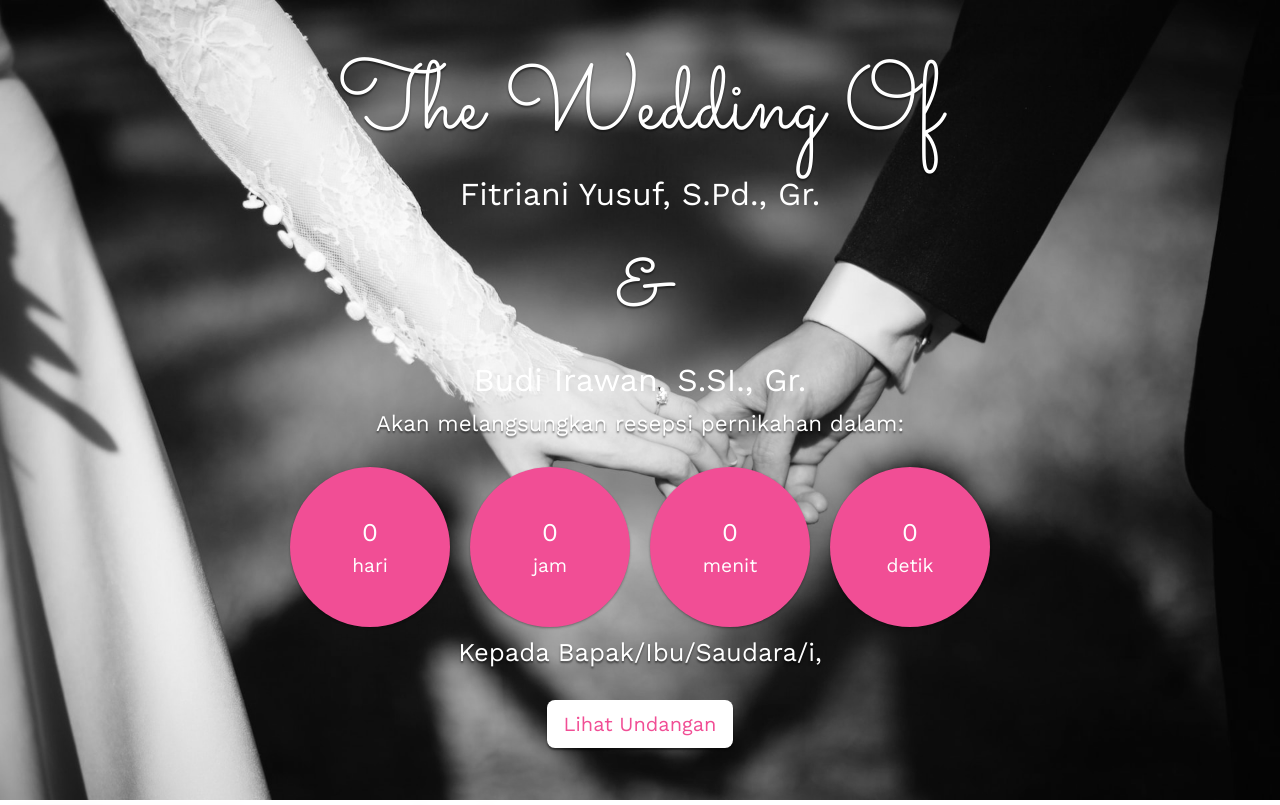
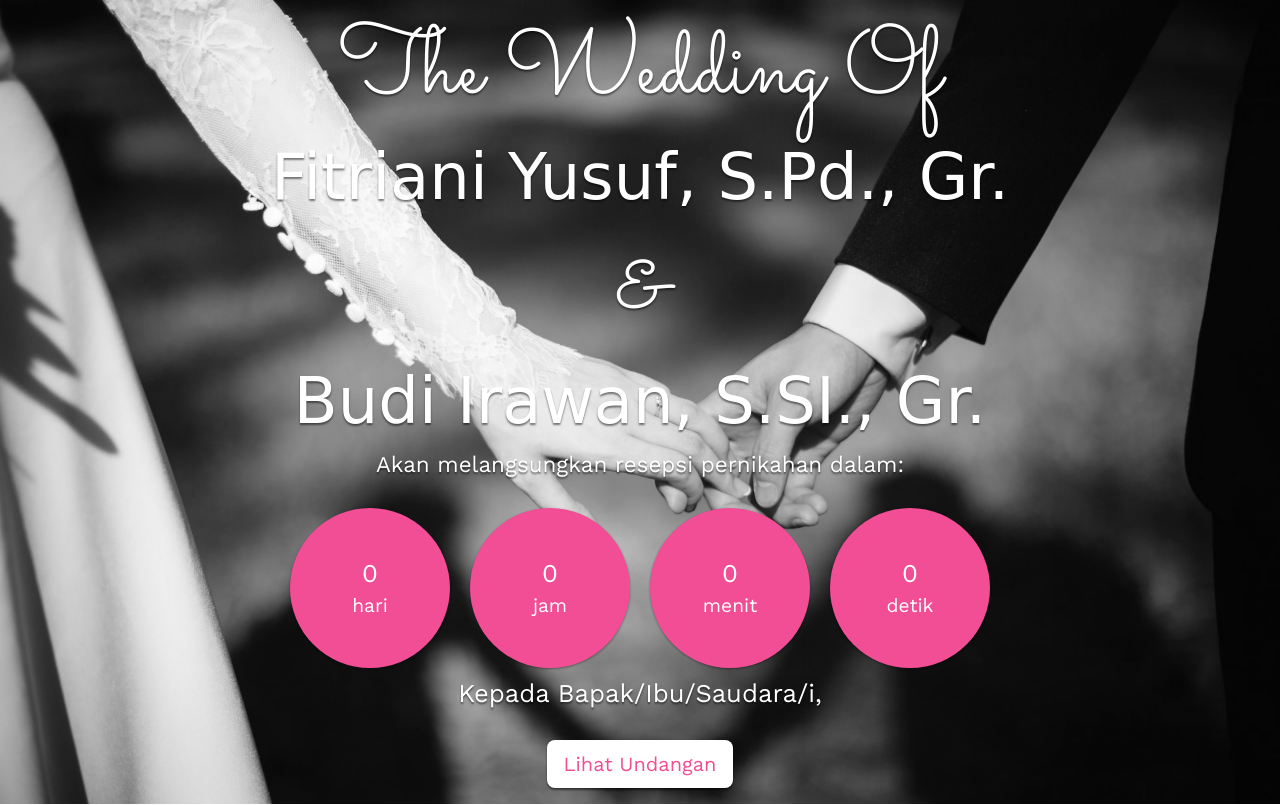
Before and after one commit to budiirawan12/UndanganNikah1, a plain HTML site: page index.html in a window 1280 px wide. Shown: the top 805 px of the page. Drawn offline with nearby package versions, Linux system fonts and the light colour scheme; some packages are replaced by stand-ins of ours; a script that the page names is missing.

Commit message:
Add files via upload

```diff
--- a/style.css
+++ b/style.css
@@ -30,6 +30,7 @@ body {
 }
 
 .hero h1,
+.hero h2,
 .hero h4,
 .hero p {
   text-shadow: var(--shadow);
@@ -38,8 +39,12 @@ body {
 .hero h1 {
   font-family: 'Sacramento', cursive;
   font-size: 6rem;
+
 }
-
+.hero h2 {
+  font-family: 'Barbie Wedding', cursive;
+  font-size: 4rem;
+}
 .hero h4 {
   font-size: 1.6rem;
 }
```
